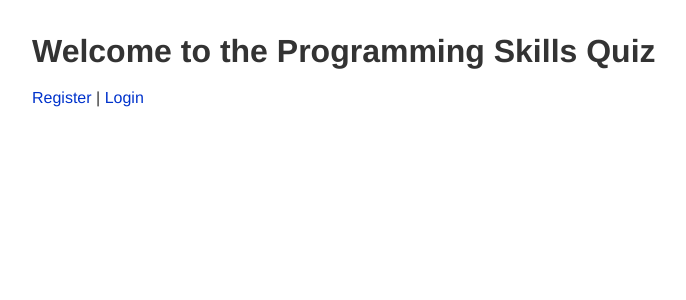
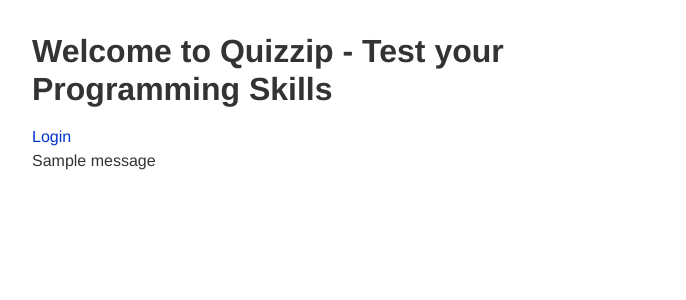
Before and after one commit to ZipCodeCore/Quizzip, a Flask app: page / in a window 1280 px wide. Shown: the top 300 px of the page, without its empty margins (288-974 px from the left). Run offline with Flask 3, Linux system fonts and the light colour scheme; tables that the repository leaves empty hold one stand-in row (values such as "Sample post"); one stand-in notice (Sample message) is shown.

Commit message:
just before using a base template

```diff
--- a/app.py
+++ b/app.py
@@ -71,15 +71,33 @@ class MyAdminIndexView(AdminIndexView):
     @login_required
     def index(self):
         if not current_user.is_admin:
-            return redirect(url_for('index'))
+            return redirect(url_for('home'))
         return super(MyAdminIndexView, self).index()
 
 # Initialize the admin with the custom index view
 admin = Admin(app, index_view=MyAdminIndexView(), template_mode='bootstrap3')
 
+class QuizAttemptModelView(AdminModelView):
+    column_list = ('id', 'user_id', 'timestamp', 'responses')
+    column_formatters = {
+        'user': lambda v, c, m, p: m.user.username,
+        'responses': lambda v, c, m, p: len(m.responses)
+    }
+
+class ResponseModelView(AdminModelView):
+    column_list = ('id', 'user_id', 'question', 'selected_option_id', 'correct')
+    column_formatters = {
+        'user': lambda v, c, m, p: m.user.username,
+        'question': lambda v, c, m, p: m.question.text,
+        'selected_option': lambda v, c, m, p: m.selected_option_id.text
+    }
+
 # Add views for User and Question models
 admin.add_view(AdminModelView(User, db.session))
 admin.add_view(AdminModelView(Question, db.session))
+admin.add_view(ResponseModelView(Response, db.session))
+admin.add_view(AdminModelView(Option, db.session))
+admin.add_view(QuizAttemptModelView(QuizAttempt, db.session))
 
 @login_manager.user_loader
 def load_user(user_id):
@@ -127,7 +145,7 @@ def login():
         if user and bcrypt.check_password_hash(user.password, password):
             login_user(user)
             flash("Login successful", "success")
-            return redirect(url_for('quiz'))
+            return redirect(url_for('home'))
         else:
             flash("Invalid username or password", "danger")
             return redirect(url_for('login'))
@@ -139,7 +157,7 @@ def login():
 def logout():
     logout_user()
     flash("Logged out successfully", "info")
-    return redirect(url_for('login'))
+    return redirect(url_for('home'))
 
 
 # @app.route('/quiz')
@@ -175,18 +193,6 @@ def debug():
         }
         output.append(q_dict)
     return jsonify(output)
-
-@app.route('/submit1', methods=['POST'])
-@login_required
-def submit1():
-    user_answers = request.form
-    score = 0
-
-    for i, question in enumerate(quiz_data):
-        if user_answers.get(f"q{i}") == question["answer"]:
-            score += 1
-
-    return render_template("result.html", score=score, total=len(quiz_data))
 
 @app.route('/submit', methods=['POST'])
 @login_required
--- a/templates/history.html
+++ b/templates/history.html
@@ -7,6 +7,8 @@
     <link rel="stylesheet" href="{{ url_for('static', filename='styles.css') }}">
 </head>
 <body>
+    {% include 'msgs.html' %}
+
     <h1>Your Quiz History</h1>
     {% for attempt in quiz_attempts %}
         <h2>Attempt on {{ attempt.timestamp.strftime("%Y-%m-%d %H:%M:%S") }}</h2>
--- a/templates/home.html
+++ b/templates/home.html
@@ -7,12 +7,13 @@
     <link rel="stylesheet" href="{{ url_for('static', filename='styles.css') }}">
 </head>
 <body>
-    <h1>Welcome to the Programming Skills Quiz</h1>
+    <h1>Welcome to Quizzip - Test your Programming Skills</h1>
     {% if current_user.is_authenticated %}
         <p>Logged in as {{ current_user.username }}</p>
-        <a href="/quiz">Take the Quiz</a> | <a href="/history">View History</a> | <a href="/logout">Logout</a>
+        <a href="/quiz">Take a Quiz</a> | <a href="/history">View Your History</a> | <a href="/logout">Logout</a>
     {% else %}
-        <a href="/register">Register</a> | <a href="/login">Login</a>
+        <a href="/login">Login</a>
     {% endif %}
+    {% include 'msgs.html' %}
 </body>
 </html>
--- /dev/null
+++ b/templates/msgs.html
@@ -0,0 +1,7 @@
+{% with messages = get_flashed_messages(with_categories=true) %}
+{% if messages %}
+    {% for category, message in messages %}
+        <div class="alert alert-{{ category }}">{{ message }}</div>
+    {% endfor %}
+{% endif %}
+{% endwith %}
--- a/templates/quiz.html
+++ b/templates/quiz.html
@@ -7,9 +7,10 @@
     <link rel="stylesheet" href="{{ url_for('static', filename='styles.css') }}">
 </head>
 <body>
+    {% include 'msgs.html' %}
     <div class="quiz-container">
-        <h1>Welcome to Quizzip</h1>
-
+        <h1>Quizzip</h1>
+        <a href="/">Home</a>
         <form action="/submit" method="post">
             {% for question in questions %}
                 <div>
--- a/templates/result.html
+++ b/templates/result.html
@@ -7,6 +7,8 @@
     <link rel="stylesheet" href="{{ url_for('static', filename='styles.css') }}">
 </head>
 <body>
+    {% include 'msgs.html' %}
+
     <h1>Quiz Results</h1>
     <p>Your score: {{ score }} / {{ total }}</p>
     <a href="/">Take the quiz again</a>
```
Also changed, not shown: static/zcw.png (added).
